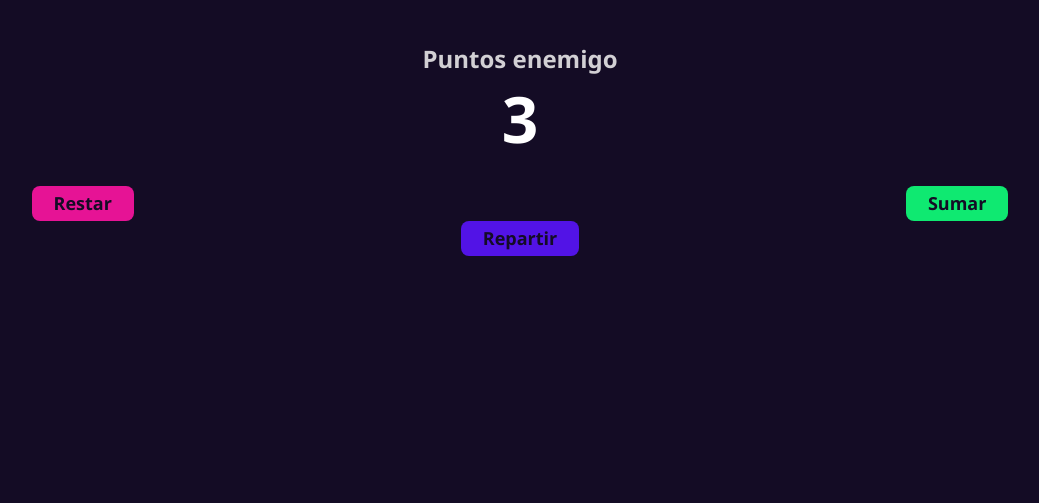
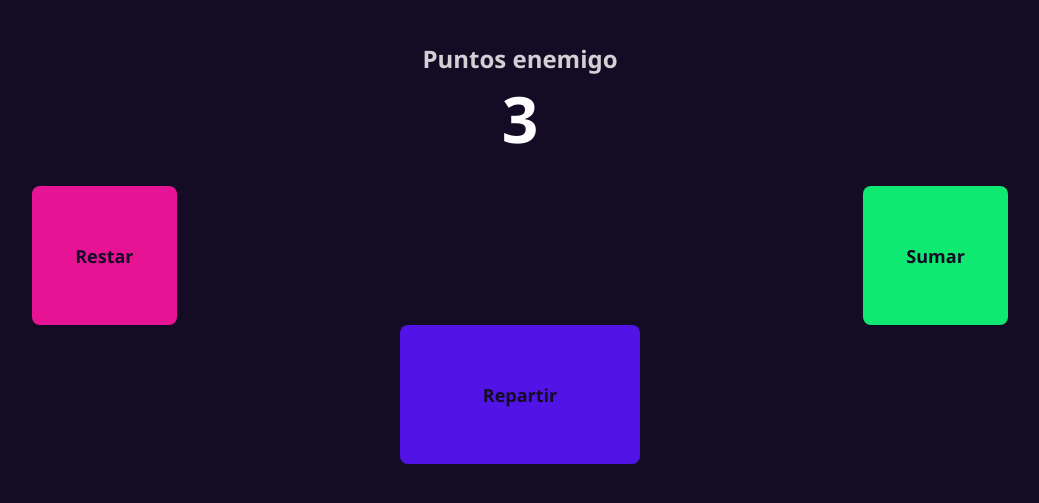
Before and after one commit to larrykevin/axie-points, a website: page index.html in a window 1280 px wide. Shown: the part 89-592 px from the top of the page, without its empty margins (120-1159 px from the left). Drawn offline with Linux system fonts and the light colour scheme.

Commit message:
Cambiando tamaño de botones

```diff
--- a/js/app.js
+++ b/js/app.js
@@ -8,15 +8,18 @@ let i = 3;
 document.addEventListener('DOMContentLoaded', function() {
     points.textContent = i;
 })
-add.addEventListener('click', function () {
+add.addEventListener('click', function (e) {
+    e.stopPropagation();
     i++
     points.textContent = i;
 })
-subtract.addEventListener('click', function () {
+subtract.addEventListener('click', function (e) {
+    e.stopPropagation();
     i--
     points.textContent = i;
 })
-distribute.addEventListener('click', function () {
+distribute.addEventListener('click', function (e) {
+    e.stopPropagation();
     i = i + 2;
     points.textContent = i;
 })
--- a/styles/main.css
+++ b/styles/main.css
@@ -5,7 +5,7 @@
 }
 html {
     font-size: 62.5%;
-    font-family: 'Segoe UI', Tahoma, Geneva, Verdana, sans-serif;
+    font-family: 'Segoe UI', Tahoma, Geneva, Verdana,'Helvetica Neue', sans-serif;
 }
 body {
     margin: 0 auto;
@@ -38,13 +38,13 @@ h1 {
     justify-content: space-between;
 }
 .btn {
-    padding: 0.3em 1.2em;
+    padding: 3.2em 2.4em;
     color: #140c25;
     border: none;
     border-radius: 8px;
-    font-family: 'Segoe UI', Tahoma, Geneva, Verdana, sans-serif;
+    font-family: 'Segoe UI', Tahoma, Geneva, Verdana, 'Helvetica Neue', sans-serif;
     font-size: 1.8rem;
-    font-weight: 600;
+    font-weight: 700;
 }
 .add-points {
     background-color: #0fe971;
@@ -53,8 +53,10 @@ h1 {
     background-color: #e61395;
 }
 .distribute {
-    display: flex;
-    justify-content: center;
-}.distribute button {
+    margin: 0 auto;
+    max-width: 24rem;
+}
+.distribute button {
+    width: 100%;
     background-color: #5213e6;
 }
```
